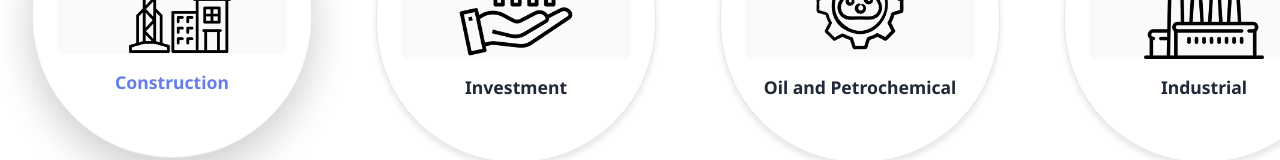
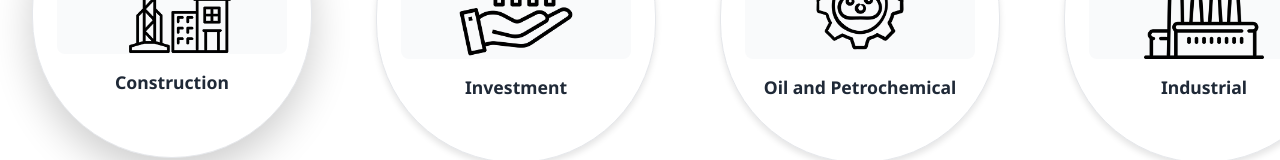
Before and after one commit to MetaTechGuys/CapitalAddressGroupDemo, a Next.js app: page /services in a window 1280 px wide. Shown: the part 205-365 px from the top of the page. Built offline with nearby package versions, Linux system fonts and the light colour scheme; no server answers.

Commit message:
load fix

```diff
--- a/app/components/Companies/Companies.scss
+++ b/app/components/Companies/Companies.scss
@@ -54,7 +54,6 @@ align-items: center;
       border: 2px solid rgba(102, 126, 234, 0.3);
 
       .companies__name {
-        color: #667eea;
         font-weight: 600;
       }
     }
```
